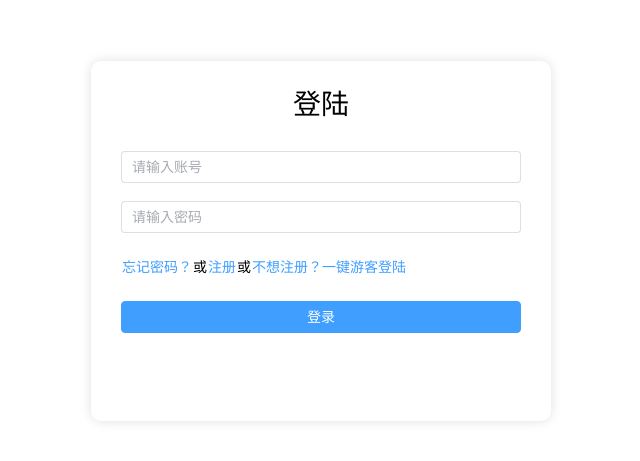
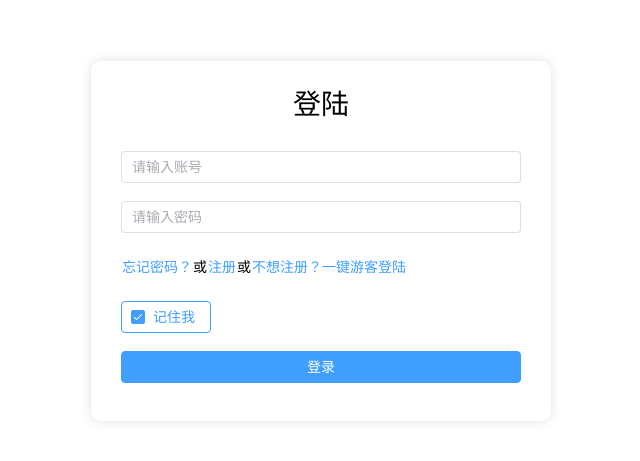
Before and after one commit to LaicZhang/weather-fe, a Vue app: page /#/login in a window 1280 px wide. Shown: the part 159-620 px from the top of the page, without its empty margins (319-959 px from the left). Built offline with nearby package versions, Linux system fonts and the light colour scheme; no server answers.

Commit message:
feat: add the component about remember me

```diff
--- a/src/views/Login.vue
+++ b/src/views/Login.vue
@@ -30,6 +30,9 @@
         </el-button>
       </el-form-item>
       <el-form-item>
+        <el-checkbox v-model="userForm.isRememberMe" label="记住我" border />
+      </el-form-item>
+      <el-form-item>
         <el-button type="primary" class="login-submit" @click="userFromCommit">
           登录
         </el-button>
@@ -58,6 +61,7 @@ export default defineComponent({
     const userForm = reactive({
       userName: '',
       userPwd: '',
+      isRememberMe: true,
     })
     const userRules = {
       userName: [
```
